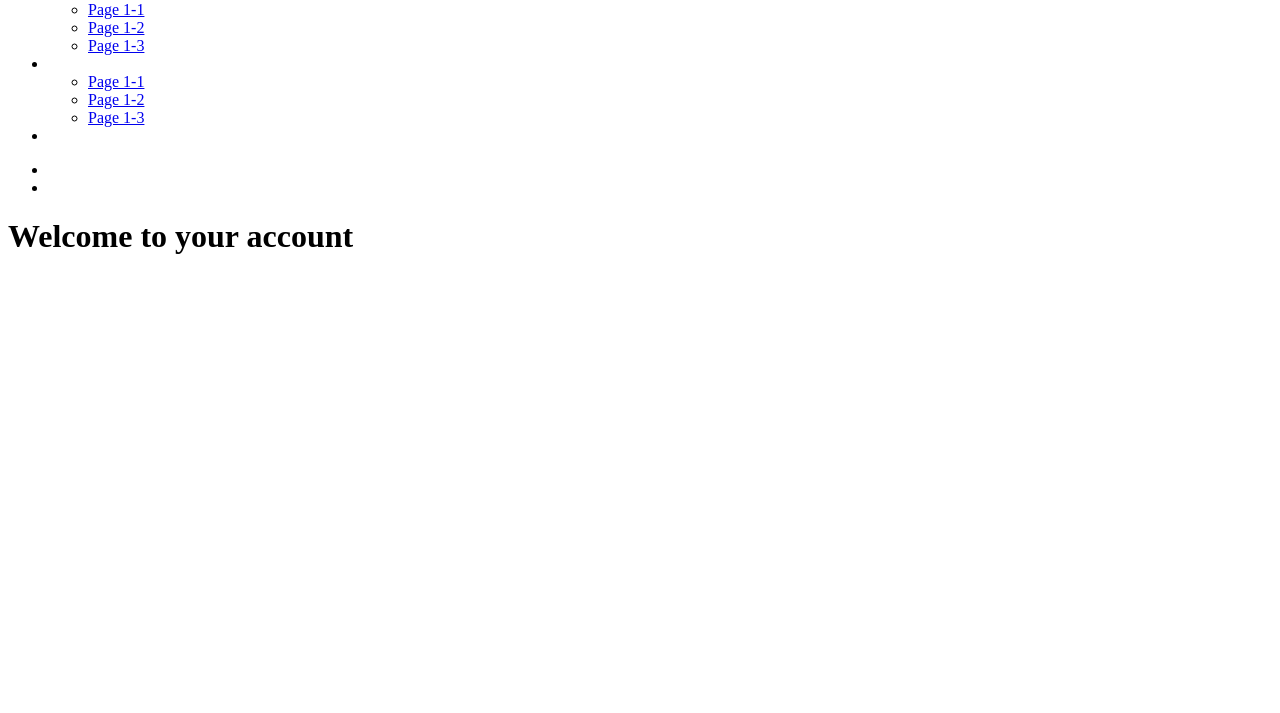
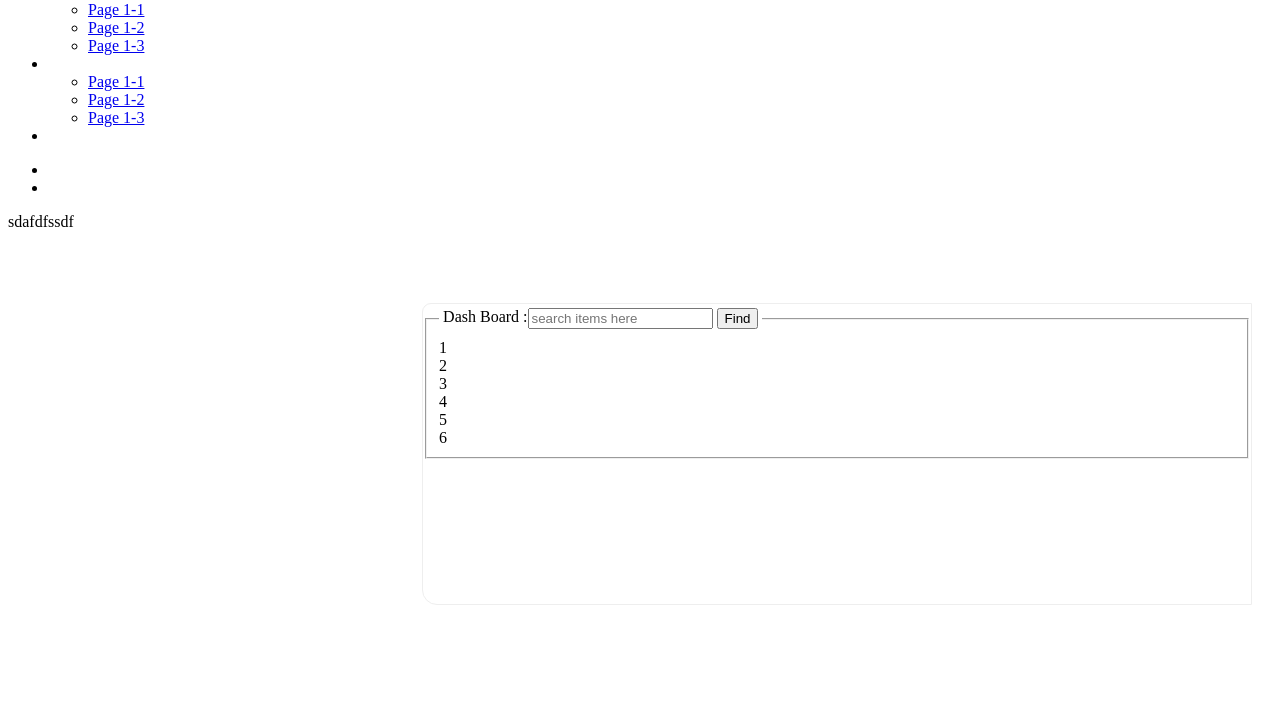
Before and after one commit to jimobama/app, a PHP site: template views/Account/Index.php in a window 1280 px wide. Shown: the part 191-904 px from the top of the page. Before the commit the page ends 445 px from the top, so only its background shows below. Run offline with PHP 8.4, Linux system fonts and the light colour scheme; the template is opened without the code that fills it, so the values that code supplies are empty.

```diff
--- a/controllers/homecontroller.php
+++ b/controllers/homecontroller.php
@@ -22,7 +22,8 @@
 
      public function ContactUs()
      {
-        $this->ViewBag("Title","Contact Us");
+         $this->ViewBag("Title","Contact Page");
+
          return $this->View(null,"home","contactus");
      }
 
--- /dev/null
+++ b/styles/dash_board.css
@@ -0,0 +1,68 @@
+#dash-board-wrapper
+{
+
+    min-height:200px;
+    border:0px solid #eee;
+    overflow:hidden;
+    margin:0 auto;
+
+}
+
+﻿
+
+
+#dash-board-wrapper #profile_wrapper
+{
+    position:relative;
+    display:block;
+    overflow:hidden;
+    margin:0px;
+    padding:5px;
+    width:30%;
+    border:1px solid #eee;
+    padding:5px;
+    min-height:200px;
+
+
+}
+
+#dash-board-wrapper  #dash-board
+{
+    float:right;
+    position:relative;
+    border: 1px solid #eee;
+    min-height:300px;
+    width:65.5%;
+    clear:none;
+    margin:90px 20px 100px auto;
+    border-top-left-radius: 9px;
+    border-bottom-left-radius: 15px;
+    overflow: hidden;
+
+}
+
+#dash-board-wrapper  #dash-board legend
+{
+    padding:4px;
+    overflow: hidden;
+}
+
+#search_bar
+{
+    position:relative;
+    float:right;
+    border:0px solid #000;
+    overflow: hidden;
+}
+
+#search_bar  form{
+    display:inline;
+}
+
+#search_bar  form input[type='text']
+{
+    min-width:500px;
+    border:1px solid #eee;
+    font-size:14px;
+    min-height:35px;
+}
--- a/views/Account/Index.php
+++ b/views/Account/Index.php
@@ -1 +1,60 @@
-<h1> Welcome to your account </h1>
+<?php
+
+?>
+
+<link href="styles/dash_board.css" rel="stylesheet" type="text/css" />
+
+
+
+<div id='dash-board-wrapper'>
+
+    <div id='dash-board'>
+        <fieldset>
+            <legend>Dash Board :
+            <span id='search_bar'>
+               <?php ContextManager::BeginForm("Search", "search")?>
+
+                <input type='text' class='text' name='txtcriteria' placeholder='search items here ' id='txtSearchProduct'/>
+                <input type='submit' class='button' name='btnSubmitSearch' id='btnSubmitSearch' value='Find' />
+
+                <?php ContextManager::EndForm()?>
+             </span>
+            </legend>
+
+
+            <div id='dash-context'>
+
+                <div class='row'>
+
+                     <div class='col-sm-4'>
+                       1
+                     </div>
+                     <div class='col-sm-4'>
+                         2
+                      </div>
+                     <div class='col-sm-4'>
+                     3
+                     </div>
+                     <div class='col-sm-4'>
+                     4
+                     </div>
+                     <div class='col-sm-4'>
+                     5
+                     </div>
+                    <div class='col-sm-4'>
+                        6
+                    </div>
+                </div>
+
+            </div>
+
+        </fieldset>
+
+
+    </div>
+
+    <div id='profile_wrapper'>
+        sdafdfssdf
+    </div>
+
+</div>
--- a/views/_share/_content_view.php
+++ b/views/_share/_content_view.php
@@ -8,7 +8,7 @@
 <head>
     <meta charset="utf-8" />
     <meta name="viewport" content="width=device-width, initial-scale=1.0">
-     <title>Flights-> <?php  echo $this->ViewBag("Title"); ?></title>
+    <title>Flights-> <?php echo  $this->ViewBag("Title"); ?></title>
      <link href="styles/bootstrap.css" rel="stylesheet" type="text/css" />
      <link href="styles/bootstrap.min.css" rel="stylesheet" type="text/css" />
       <link href="styles/site.css" rel="stylesheet" type="text/css" />
--- a/views/home/contactus.php
+++ b/views/home/contactus.php
@@ -1,5 +1,5 @@
 
 <?php
  echo $this->ViewBag("Title");
- echo $this->content;
+
 ?>
```
Also changed, not shown: controllers/AccountController.php (+15 -2 lines).
